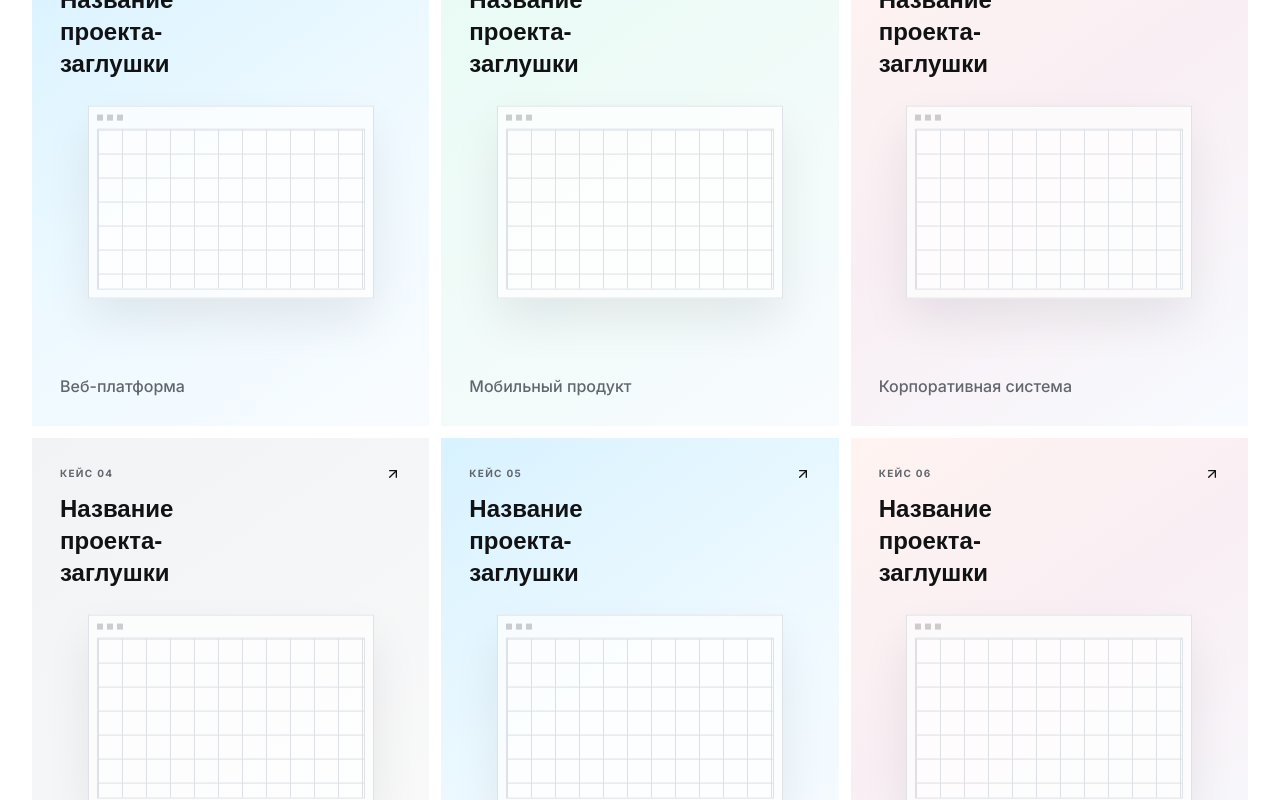
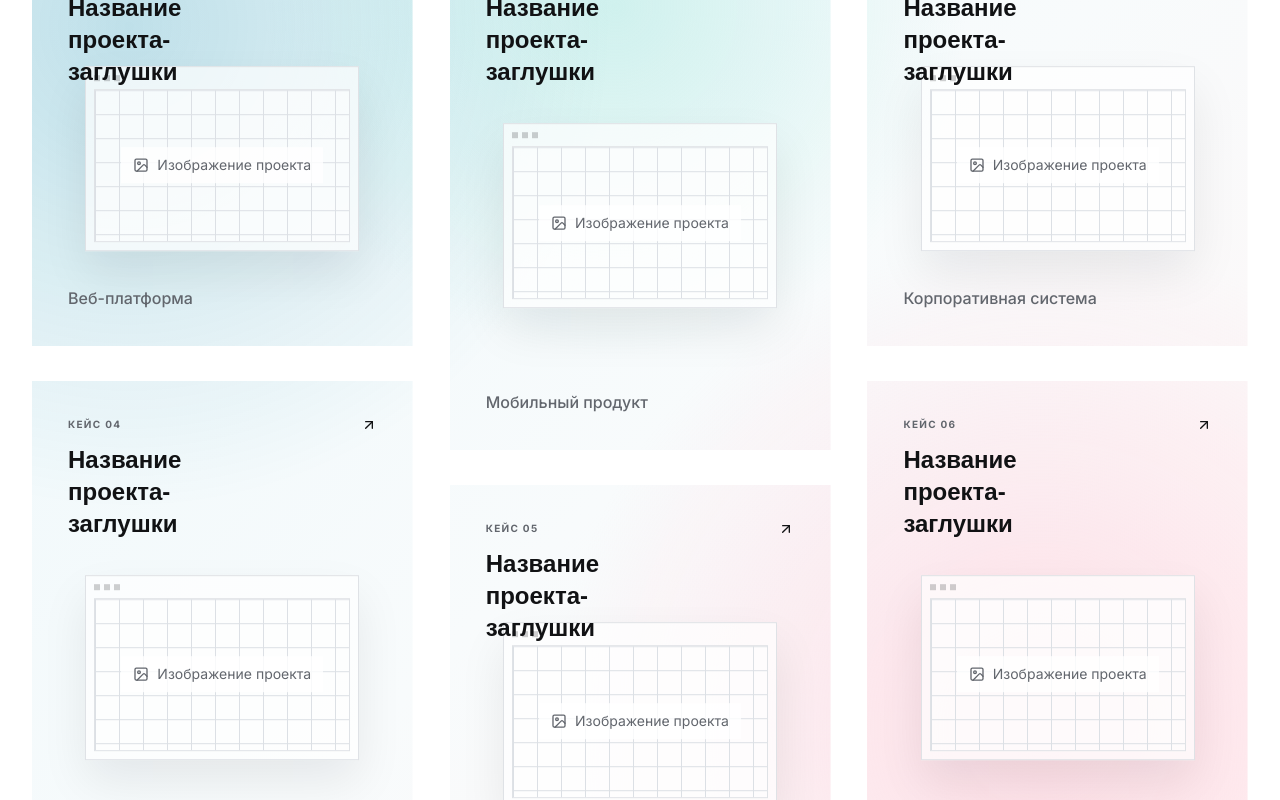
Before and after one commit to HELLISH-SATAN-666/kliko-site, a Next.js app: page / in a window 1280 px wide. Shown: the part 2600-3400 px from the top of the page. Built offline with nearby package versions, Linux system fonts and the light colour scheme; a web font is replaced by a local one.

Commit message:
feat: собрать bento-сетку проектов

```diff
--- a/src/app/globals.css
+++ b/src/app/globals.css
@@ -147,20 +147,17 @@ textarea {
   background-size: 24px 24px;
 }
 
-.project-card-blue {
-  background: linear-gradient(145deg, #d8f2ff 0%, #edf9ff 50%, #f9fcff 100%);
+.project-bento-card {
+  background: var(--muted);
 }
 
-.project-card-rose {
-  background: linear-gradient(145deg, #fff4f1 0%, #f9eef3 45%, #f7fbff 100%);
-}
-
-.project-card-mint {
-  background: linear-gradient(145deg, #e8fbf5 0%, #f1fbf9 50%, #f8fbff 100%);
-}
-
-.project-card-neutral {
-  background: linear-gradient(145deg, #f1f3f5 0%, #fafafa 100%);
+.projects-bento-gradient {
+  display: none;
+  background:
+    radial-gradient(circle at 8% 10%, rgb(0 127 161 / 20%), transparent 34%),
+    radial-gradient(circle at 48% 8%, rgb(166 231 222 / 46%), transparent 32%),
+    radial-gradient(circle at 83% 82%, rgb(255 205 218 / 60%), transparent 38%),
+    linear-gradient(135deg, #edf8fb 0%, #f8fbfc 52%, #fff6f6 100%);
 }
 
 .contact-gradient {
@@ -310,6 +307,91 @@ textarea {
 }
 
 @media (min-width: 1024px) {
+  .projects-bento {
+    --projects-gap: clamp(28px, 2.9vw, 38px);
+
+    position: relative;
+    grid-template-columns: repeat(3, minmax(0, 1fr));
+    grid-template-rows: repeat(28, minmax(0, 1fr));
+    aspect-ratio: 976 / 781;
+    column-gap: var(--projects-gap);
+    row-gap: 0;
+  }
+
+  .project-bento-card {
+    height: 100%;
+    aspect-ratio: auto;
+  }
+
+  .project-bento-item {
+    z-index: 1;
+  }
+
+  .project-bento-item:focus-within {
+    z-index: 2;
+  }
+
+  .project-bento-item-1 {
+    grid-column: 1;
+    grid-row: 1 / span 12;
+  }
+
+  .project-bento-item-2 {
+    grid-column: 2;
+    grid-row: 1 / span 15;
+  }
+
+  .project-bento-item-3 {
+    grid-column: 3;
+    grid-row: 1 / span 12;
+  }
+
+  .project-bento-item-4 {
+    grid-column: 1;
+    grid-row: 14 / span 15;
+  }
+
+  .project-bento-item-5 {
+    grid-column: 2;
+    grid-row: 17 / span 12;
+  }
+
+  .project-bento-item-6 {
+    grid-column: 3;
+    grid-row: 14 / span 15;
+  }
+
+  @supports ((-webkit-mask-image: linear-gradient(#000, #000)) or (mask-image: linear-gradient(#000, #000))) {
+    .projects-bento-gradient {
+      --project-column-width: calc(
+        (100% - var(--projects-gap) - var(--projects-gap)) / 3
+      );
+
+      position: absolute;
+      display: block;
+      pointer-events: none;
+      inset: 0;
+      -webkit-mask:
+        linear-gradient(#000 0 0) left top / var(--project-column-width) 42.857143% no-repeat,
+        linear-gradient(#000 0 0) left bottom / var(--project-column-width) 53.571429% no-repeat,
+        linear-gradient(#000 0 0) center top / var(--project-column-width) 53.571429% no-repeat,
+        linear-gradient(#000 0 0) center bottom / var(--project-column-width) 42.857143% no-repeat,
+        linear-gradient(#000 0 0) right top / var(--project-column-width) 42.857143% no-repeat,
+        linear-gradient(#000 0 0) right bottom / var(--project-column-width) 53.571429% no-repeat;
+      mask:
+        linear-gradient(#000 0 0) left top / var(--project-column-width) 42.857143% no-repeat,
+        linear-gradient(#000 0 0) left bottom / var(--project-column-width) 53.571429% no-repeat,
+        linear-gradient(#000 0 0) center top / var(--project-column-width) 53.571429% no-repeat,
+        linear-gradient(#000 0 0) center bottom / var(--project-column-width) 42.857143% no-repeat,
+        linear-gradient(#000 0 0) right top / var(--project-column-width) 42.857143% no-repeat,
+        linear-gradient(#000 0 0) right bottom / var(--project-column-width) 53.571429% no-repeat;
+    }
+
+    .project-bento-card {
+      background: transparent;
+    }
+  }
+
   .hero-content {
     --hero-major-gap: clamp(112px, calc(7vh + 64px), 144px);
   }
--- a/src/app/page.tsx
+++ b/src/app/page.tsx
@@ -11,12 +11,12 @@ import { cn } from "@/lib/utils";
 const partners = Array.from({ length: 8 }, (_, index) => `ЛОГО ${String(index + 1).padStart(2, "0")}`);
 
 const projects = [
-  { number: "01", tone: "project-card-blue", format: "Веб-платформа" },
-  { number: "02", tone: "project-card-mint", format: "Мобильный продукт" },
-  { number: "03", tone: "project-card-rose", format: "Корпоративная система" },
-  { number: "04", tone: "project-card-neutral", format: "Сервис аналитики" },
-  { number: "05", tone: "project-card-blue", format: "Облачное решение" },
-  { number: "06", tone: "project-card-rose", format: "Цифровая экосистема" },
+  { number: "01", placement: "project-bento-item-1", format: "Веб-платформа" },
+  { number: "02", placement: "project-bento-item-2", format: "Мобильный продукт" },
+  { number: "03", placement: "project-bento-item-3", format: "Корпоративная система" },
+  { number: "04", placement: "project-bento-item-4", format: "Сервис аналитики" },
+  { number: "05", placement: "project-bento-item-5", format: "Облачное решение" },
+  { number: "06", placement: "project-bento-item-6", format: "Цифровая экосистема" },
 ];
 
 const articles = Array.from({ length: 6 }, (_, index) => ({
@@ -140,16 +140,20 @@ export default function HomePage() {
             <SectionHeading title="Реализованные нами проекты" href="/projects" />
           </Reveal>
 
-          <div className="grid gap-3 sm:grid-cols-2 lg:grid-cols-3">
+          <div className="projects-bento grid gap-3 sm:grid-cols-2">
+            <div className="projects-bento-gradient" aria-hidden="true" />
             {projects.map((project, index) => (
-              <Reveal key={project.number} delay={(index % 3) * 0.05}>
+              <Reveal
+                key={project.number}
+                delay={(index % 3) * 0.05}
+                className={cn(
+                  "project-bento-item min-h-0 min-w-0",
+                  project.placement,
+                )}
+              >
                 <Link
                   href="/projects"
-                  className={cn(
-                    "focus-ring group relative flex aspect-[4/5] flex-col overflow-hidden p-7",
-                    project.tone,
-                  )}
-                  aria-label={`Открыть проект-заглушку ${project.number}`}
+                  className="project-bento-card focus-ring group relative flex aspect-[4/5] flex-col overflow-hidden p-7 lg:p-9"
                 >
                   <div className="relative z-10 flex items-start justify-between gap-4">
                     <div>
@@ -172,7 +176,12 @@ export default function HomePage() {
                       <span className="size-1.5 bg-foreground/20" />
                       <span className="size-1.5 bg-foreground/20" />
                     </div>
-                    <div className="placeholder-grid aspect-[4/2.4] border border-foreground/10 bg-white/50" />
+                    <div className="placeholder-grid grid aspect-[4/2.4] place-items-center border border-foreground/10 bg-white/50">
+                      <span className="top-nav-type flex items-center gap-2 bg-white/80 px-3 py-2 text-muted-foreground">
+                        <ImageIcon className="size-4" aria-hidden="true" />
+                        Изображение проекта
+                      </span>
+                    </div>
                   </div>
 
                   <p className="nav-type relative z-10 mt-auto text-muted-foreground">
```
